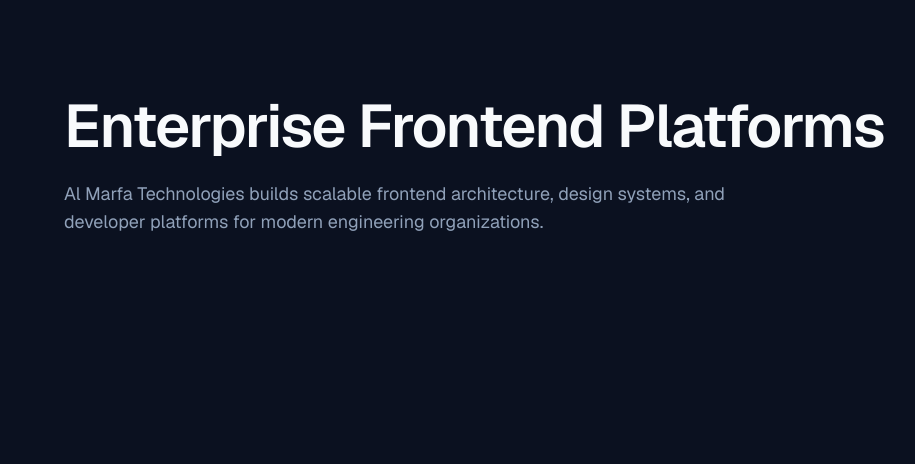
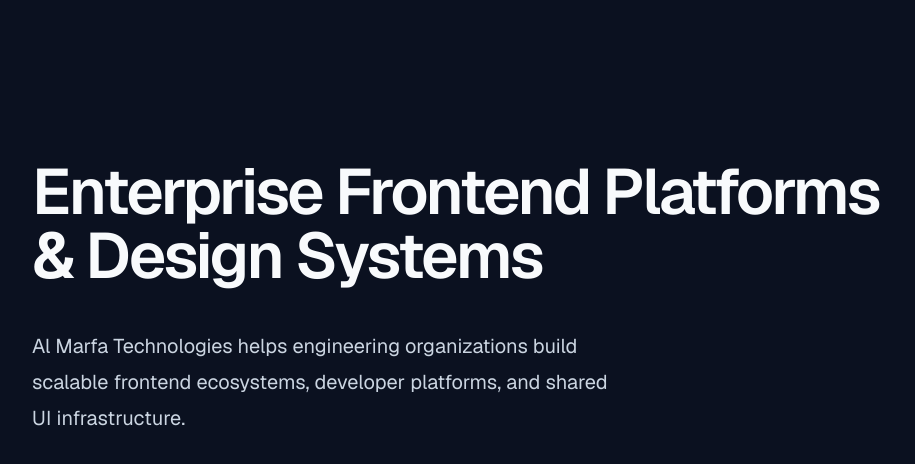
Before and after one commit to mdarif/almarfa-platform, a Next.js app in the folder apps/web/: page / in a window 1280 px wide. Shown: the top 464 px of the page, without its empty margins (0-915 px from the left). Built offline with nearby package versions, Linux system fonts and the light colour scheme.

Commit message:
Minor fixes while adding agents.md and other ai docs to provide the context

```diff
--- a/apps/web/app/globals.css
+++ b/apps/web/app/globals.css
@@ -1,3 +1,4 @@
+@import "../styles/typography.css";
 @import "tailwindcss";
 
 @custom-variant dark (&:is(.dark *));
--- a/apps/web/app/page.tsx
+++ b/apps/web/app/page.tsx
@@ -1,16 +1,9 @@
+import { HeroSection } from "@/components/sections/hero";
+
 export default function HomePage() {
   return (
-    <main className="min-h-screen px-6 py-24">
-      <div className="mx-auto max-w-6xl">
-        <h1 className="text-6xl font-semibold tracking-tight">
-          Enterprise Frontend Platforms
-        </h1>
-
-        <p className="mt-6 max-w-2xl text-lg text-slate-400">
-          Al Marfa Technologies builds scalable frontend architecture,
-          design systems, and developer platforms for modern engineering organizations.
-        </p>
-      </div>
+    <main>
+      <HeroSection />
     </main>
   );
 }
--- /dev/null
+++ b/apps/web/components/layout/container.tsx
@@ -0,0 +1,13 @@
+type ContainerProps = {
+  children: React.ReactNode;
+};
+
+export function Container({
+  children,
+}: ContainerProps) {
+  return (
+    <div className="max-w-7xl mx-auto px-6 lg:px-8">
+      {children}
+    </div>
+  );
+}
--- /dev/null
+++ b/apps/web/components/layout/section.tsx
@@ -0,0 +1,13 @@
+type SectionProps = {
+  children: React.ReactNode;
+};
+
+export function Section({
+  children,
+}: SectionProps) {
+  return (
+    <section className="pt-32 pb-24 md:pt-40 md:pb-32">
+      {children}
+    </section>
+  );
+}
--- /dev/null
+++ b/apps/web/components/sections/hero.tsx
@@ -0,0 +1,23 @@
+import { Container } from "@/components/layout/container";
+import { Section } from "@/components/layout/section";
+
+export function HeroSection() {
+  return (
+    <Section>
+      <Container>
+        <div className="max-w-4xl">
+          <h1 className="heading-hero max-w-5xl">
+            Enterprise Frontend Platforms &
+            Design Systems
+          </h1>
+
+          <p className="body-large mt-10 max-w-xl">
+            Al Marfa Technologies helps engineering organizations
+            build scalable frontend ecosystems, developer platforms,
+            and shared UI infrastructure.
+          </p>
+        </div>
+      </Container>
+    </Section>
+  );
+}
--- a/apps/web/styles/typography.css
+++ b/apps/web/styles/typography.css
@@ -1,15 +1,25 @@
 .heading-hero {
-  @apply text-5xl md:text-7xl font-semibold tracking-tight leading-[1.05];
+  font-size: clamp(2.75rem, 5vw, 4.75rem);
+  line-height: 1;
+  letter-spacing: -0.04em;
+  font-weight: 600;
 }
 
 .heading-section {
-  @apply text-3xl md:text-5xl font-semibold tracking-tight;
+  font-size: clamp(2rem, 5vw, 4rem);
+  line-height: 1.05;
+  letter-spacing: -0.03em;
+  font-weight: 600;
 }
 
 .body-large {
-  @apply text-lg md:text-xl leading-8 text-slate-300;
+  font-size: 1.25rem;
+  line-height: 1.8;
+  color: #cbd5e1;
 }
 
 .body-default {
-  @apply text-base leading-7 text-slate-400;
+  font-size: 1rem;
+  line-height: 1.8;
+  color: #94a3b8;
 }
```
Also changed, not shown: 6 other files (tests, documents, lock files or other folders).
